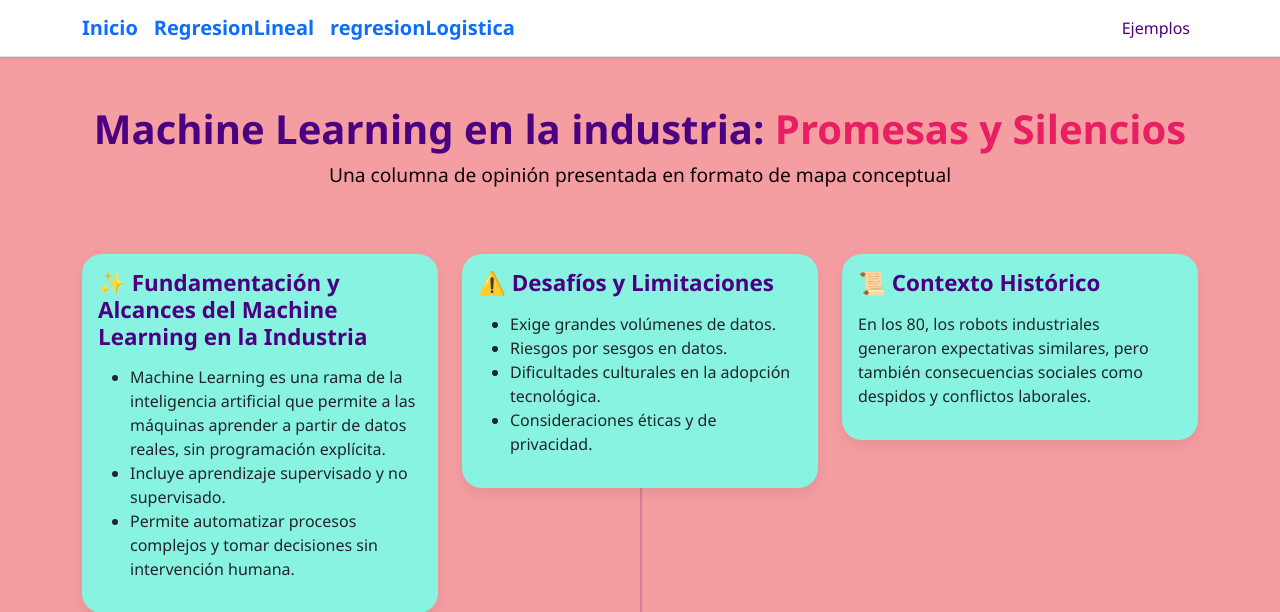
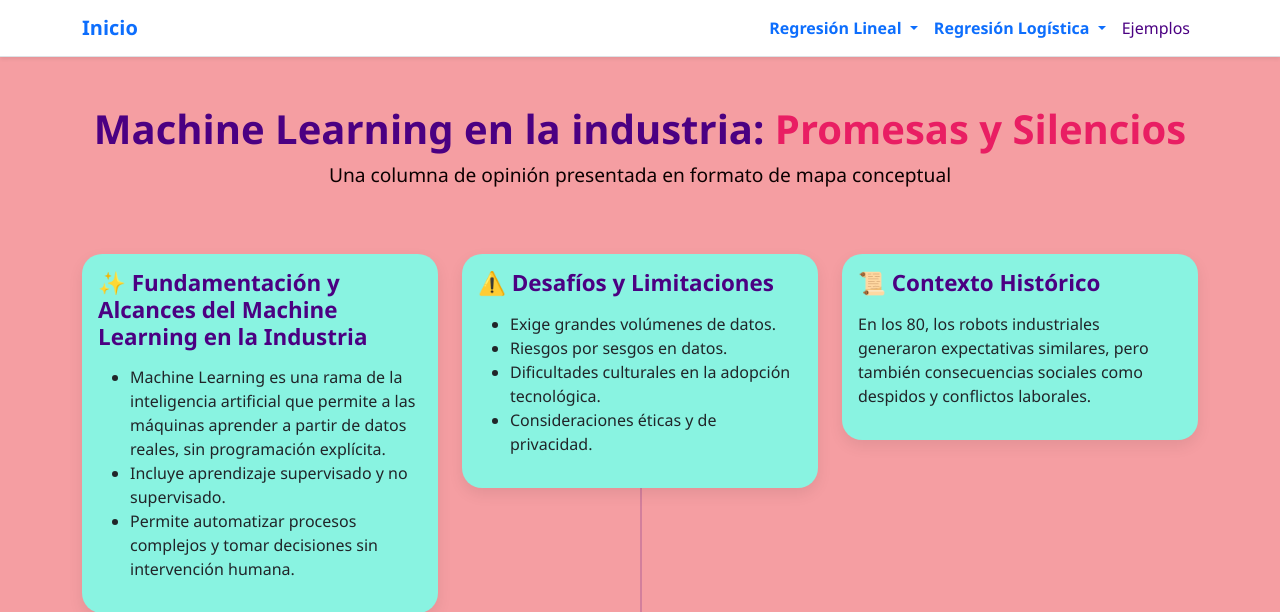
Before and after one commit to Lnbernal/SystemInnovation, a Flask app: page /index in a window 1280 px wide. Shown: the top 612 px of the page. Run offline with Flask 3, Linux system fonts and the light colour scheme.

Commit message:
Se realizo un cambio a la barra de navegacion

```diff
--- a/templates/index2.html
+++ b/templates/index2.html
@@ -15,14 +15,37 @@
 <nav class="navbar navbar-expand-lg navbar-light bg-white border-bottom shadow-sm">
   <div class="container">
     <a class="navbar-brand fw-bold text-primary" href="/">Inicio</a>
-      <br>
-      <a class="navbar-brand fw-bold text-primary" href="/linearRegression/conceptos">RegresionLineal</a>
-      <a class="navbar-brand fw-bold text-primary" href="/regresionLogistica/conceptos">regresionLogistica</a>
+
     <button class="navbar-toggler" type="button" data-bs-toggle="collapse" data-bs-target="#navbarContent">
       <span class="navbar-toggler-icon"></span>
     </button>
+
     <div class="collapse navbar-collapse" id="navbarContent">
       <ul class="navbar-nav ms-auto">
+
+        <!-- Dropdown Regresión Lineal -->
+        <li class="nav-item dropdown">
+          <a class="nav-link dropdown-toggle fw-bold text-primary" href="#" id="linearDropdown" role="button" data-bs-toggle="dropdown" aria-expanded="false">
+            Regresión Lineal
+          </a>
+          <ul class="dropdown-menu" aria-labelledby="linearDropdown">
+            <li><a class="dropdown-item" href="/linearRegression/conceptos">Conceptos</a></li>
+            <li><a class="dropdown-item" href="/linearRegression/ejercicio">Ejercicio</a></li>
+          </ul>
+        </li>
+
+        <!-- Dropdown Regresión Logística -->
+        <li class="nav-item dropdown">
+          <a class="nav-link dropdown-toggle fw-bold text-primary" href="#" id="logisticaDropdown" role="button" data-bs-toggle="dropdown" aria-expanded="false">
+            Regresión Logística
+          </a>
+          <ul class="dropdown-menu" aria-labelledby="logisticaDropdown">
+            <li><a class="dropdown-item" href="/regresionLogistica/conceptos">Conceptos</a></li>
+            <li><a class="dropdown-item" href="/regresionLogistica/ejercicio">Ejercicio</a></li>
+          </ul>
+        </li>
+
+        <!-- Ejemplos -->
         <li class="nav-item">
           <a class="nav-link" href="/casos">Ejemplos</a>
         </li>
```
Lines whose indentation alone changed are shown as unchanged.
